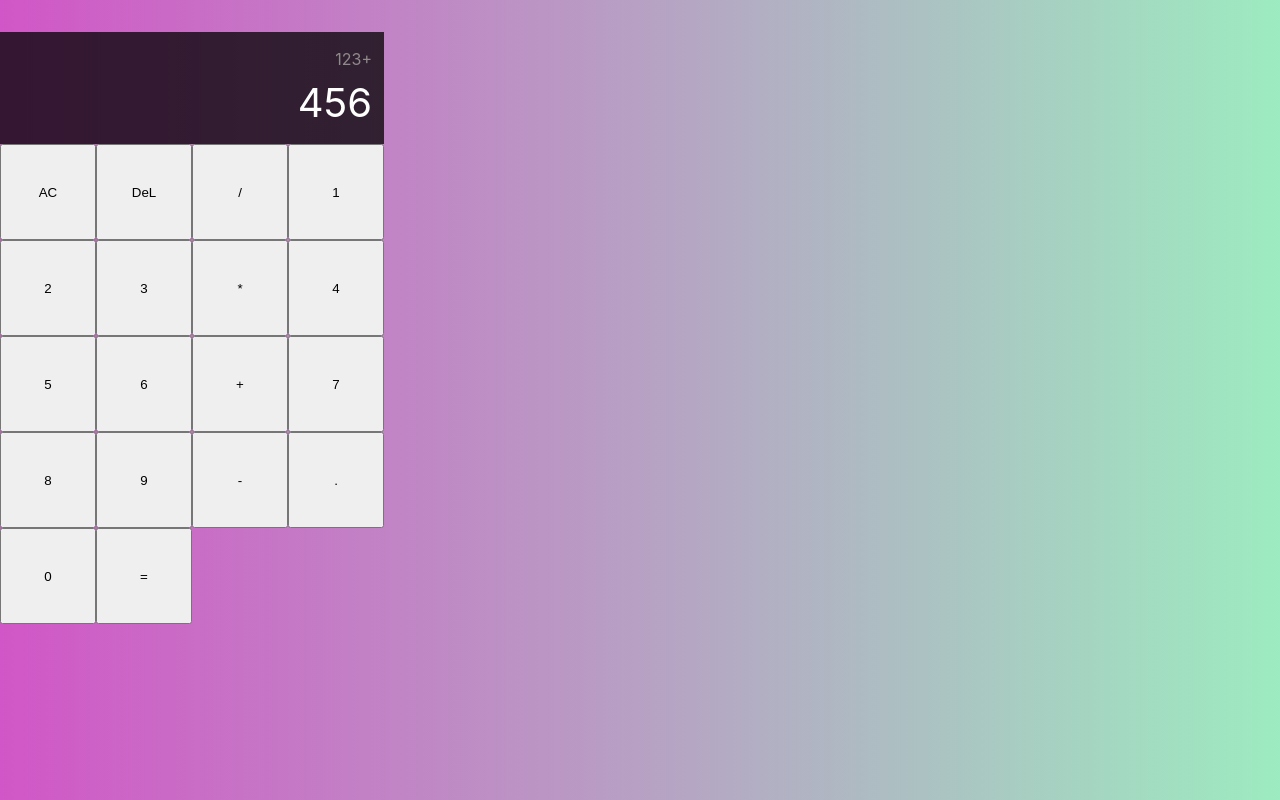
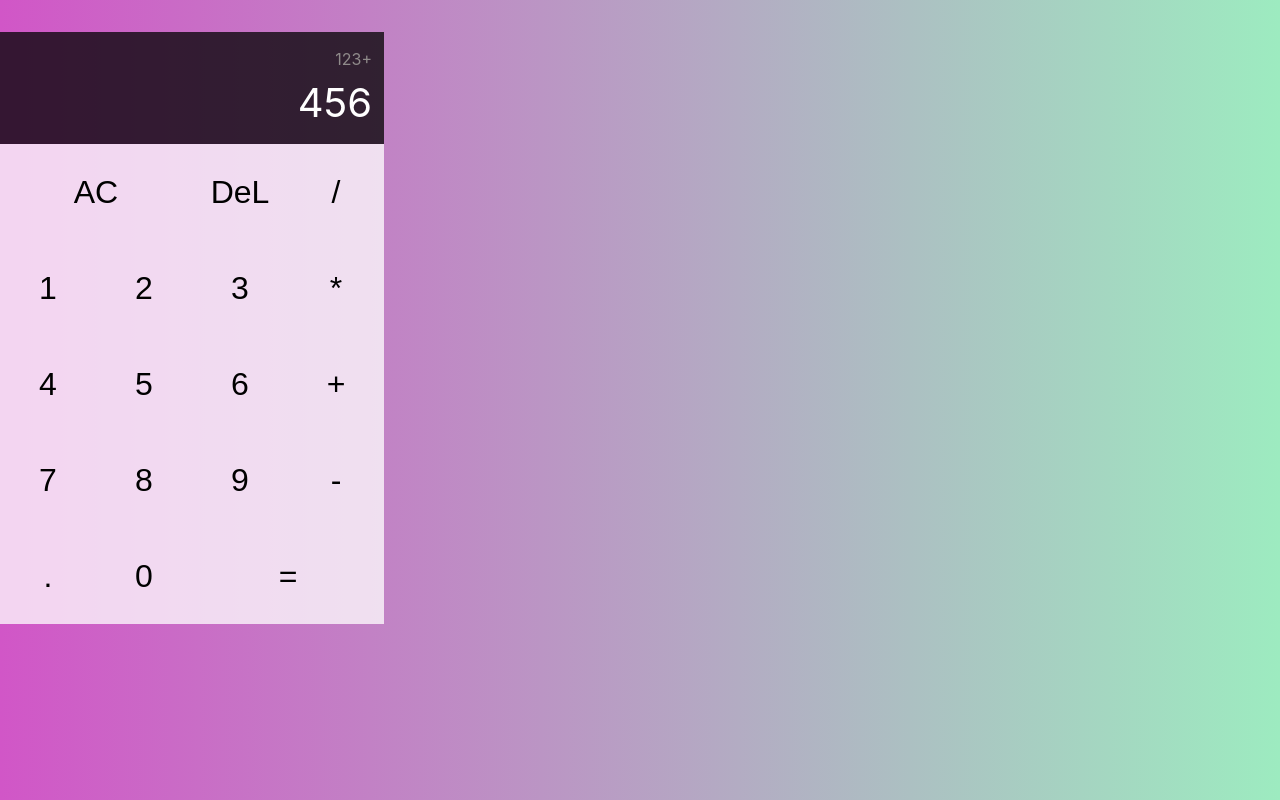
Before and after one commit to daisyosebe/calculatorapp, a React (Create React App) app: page / in a window 1280 px wide. Built offline with nearby package versions, Linux system fonts and the light colour scheme.

Commit message:
grid button css w/comments

```diff
--- a/src/App.css
+++ b/src/App.css
@@ -55,7 +55,20 @@
   /* min is 7 for output box size, auto for maz size: for wrapping: repeat 5 rows have them be 6rem */
 }
 
-.calculator-grid > button
+.calculator-grid > button{/*selecting button in calculator grid class*/
+cursor: pointer;
+font-size: 2rem;
+border:1px;
+outline: none;
+background-color: rgba(255,255,255,.75);
+
+}
+
+.calculator-grid >button:hover,
+.calculator-grid >button:focus{
+  background-color: rgba(255, 255, 255, 255) ;
+}
+
 
 .span-two{
   grid-column: span 2;
@@ -66,6 +79,7 @@
   grid-column: 1 / -1;
   /* has its own column (box) */
   background-color: rgba(0,0,0,.75);
+  /* .75 makes it transparent  */
   display: flex;
   flex-direction: column;
   /*vertically stacked instead of next to each other  */
```
